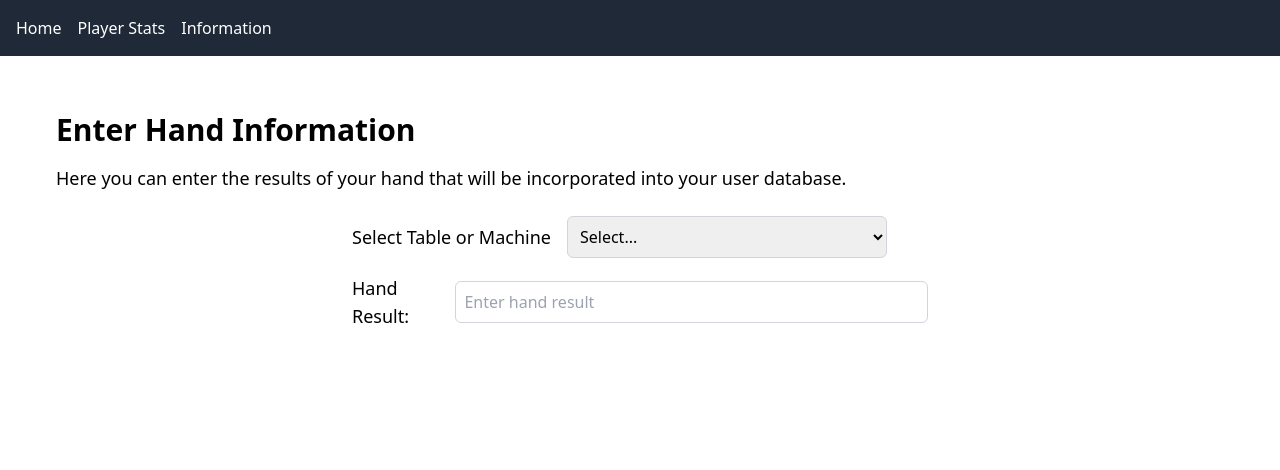
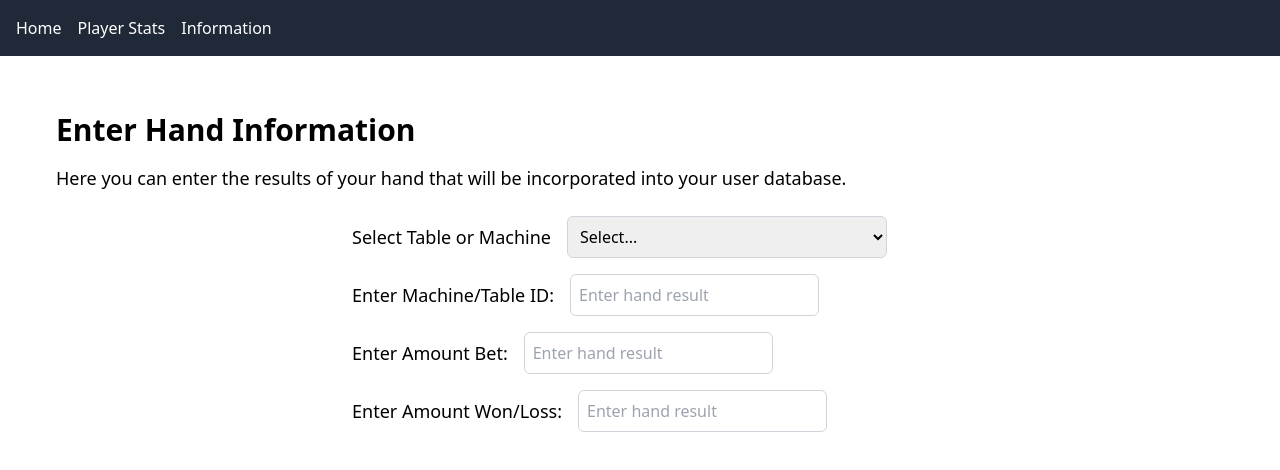
Before and after one commit to stevenhuang007/CPSC-471-Project, a React (Vite) app in the folder my-react-vite-app/: page /information in a window 1280 px wide. Shown: the top 470 px of the page. Built offline with nearby package versions, Linux system fonts and the light colour scheme.

Commit message:
Update information tsx

```diff
--- a/my-react-vite-app/src/pages/information.tsx
+++ b/my-react-vite-app/src/pages/information.tsx
@@ -25,18 +25,52 @@ function Information() {
                 <option value="">Select...</option>
                 <option value="table1">Table 1</option>
                 <option value="table2">Table 2</option>
+                <option value="table2">Table 3</option>
+                <option value="table2">Table 4</option>
                 <option value="machine1">Machine 1</option>
                 <option value="machine2">Machine 2</option>
+                <option value="machine2">Machine 3</option>
+                <option value="machine2">Machine 4</option>
               </select>
             </div>
-
+{/*Fill out the following information
+Plays at either table or machine (Dropdown selection)
+Enters table ID or machine ID (Dropdown selection)
+Amount bet
+Amount won/loss
+Dealer ID(N/a if machine is selected)
+Date
+Submit button
+*/}
             {/* Label and Text Box (Hand Result) */}
             <div className="flex items-center">
-              <label htmlFor="hand-result" className="text-lg mr-4">Hand Result:</label>
+              <label htmlFor="hand-result" className="text-lg mr-4">Enter Machine/Table ID:</label>
               <input
                 type="text"
                 id="hand-result"
-                className="p-2 border border-gray-300 rounded-md w-full"
+                className="p-2 border border-gray-300 rounded-md w-auto"
+                placeholder="Enter hand result"
+              />
+            </div>
+
+            {/* Label and Text Box (Amount Bet) */}
+            <div className="flex items-center">
+              <label htmlFor="hand-result" className="text-lg mr-4">Enter Amount Bet:</label>
+              <input
+                type="text"
+                id="hand-result"
+                className="p-2 border border-gray-300 rounded-md w-auto"
+                placeholder="Enter hand result"
+              />
+            </div>
+
+            {/* Label and Text Box (Amount Bet) */}
+            <div className="flex items-center">
+              <label htmlFor="hand-result" className="text-lg mr-4">Enter Amount Won/Loss:</label>
+              <input
+                type="text"
+                id="hand-result"
+                className="p-2 border border-gray-300 rounded-md w-auto"
                 placeholder="Enter hand result"
               />
             </div>
```
